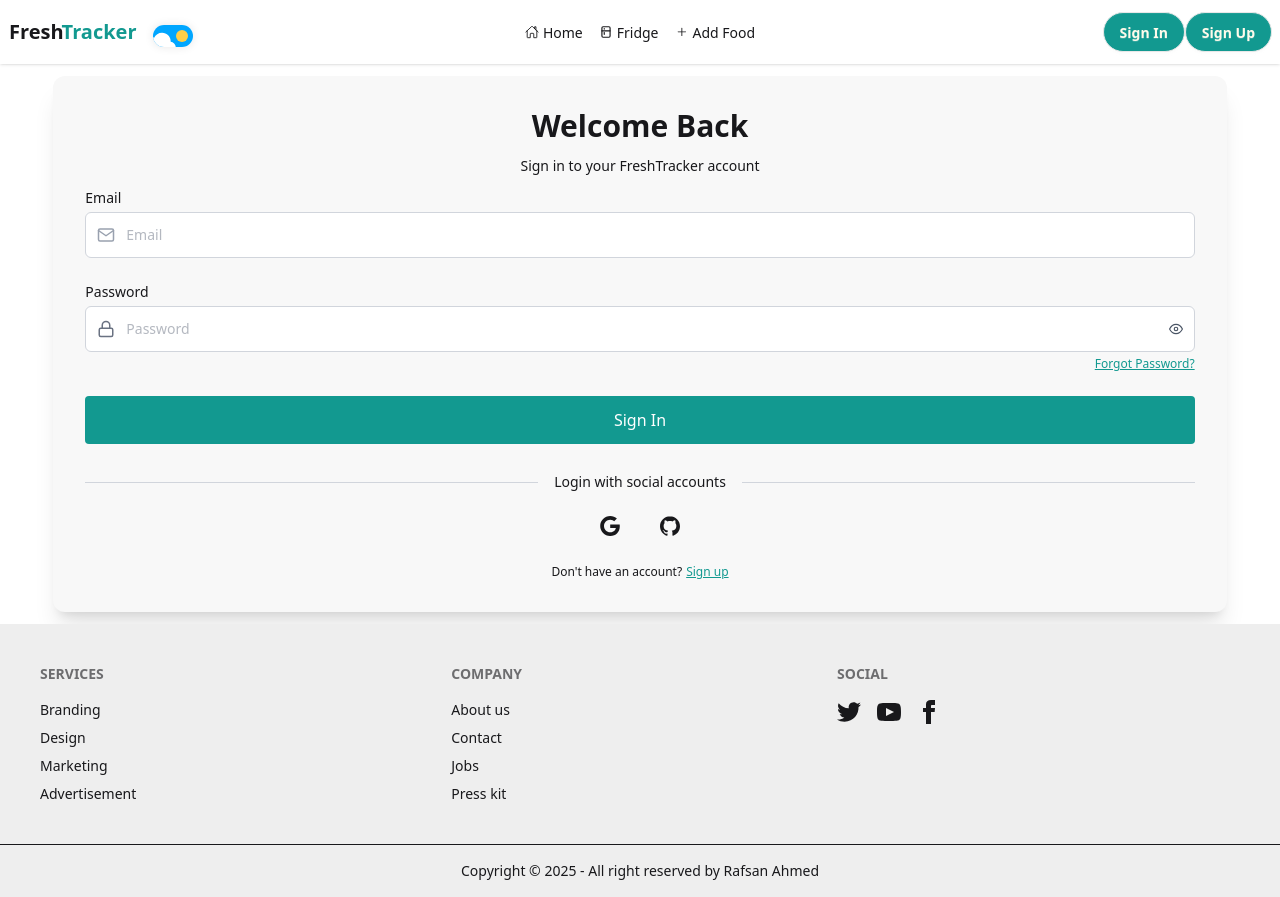
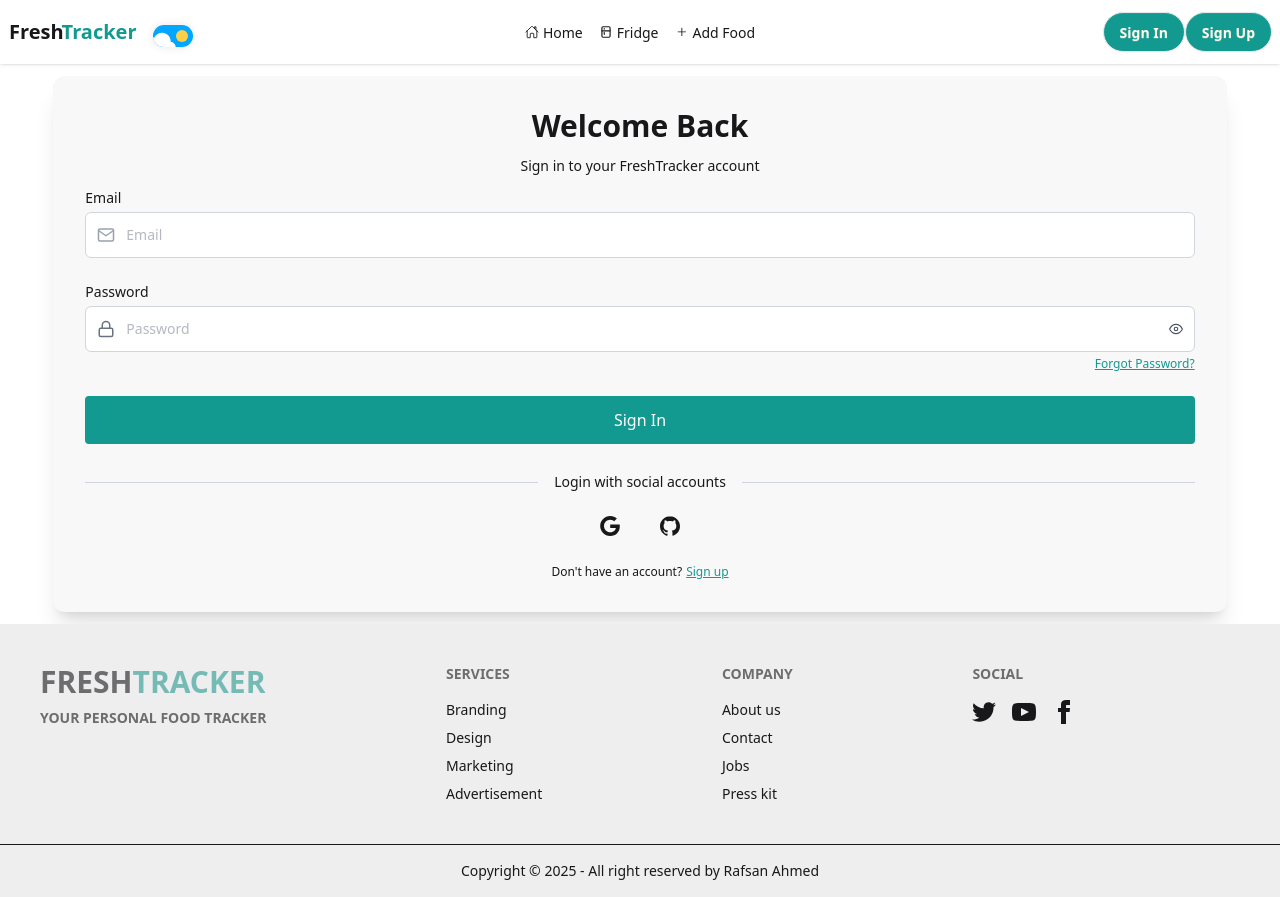
Before and after one commit to Siiwowowow/Food-Tracker, a React (Vite) app: page /sign-in in a window 1280 px wide. Built offline with nearby package versions, Linux system fonts and the light colour scheme; no server answers.

Commit message:
update title

```diff
--- a/src/Components/Footer/Footer.jsx
+++ b/src/Components/Footer/Footer.jsx
@@ -1,9 +1,14 @@
 import React from 'react';
+import { Link } from 'react-router';
 
 const Footer = () => {
     return (
         <div>
             <footer className="footer sm:footer-horizontal bg-base-300 text-base-content p-10">
+                <Link to="/" className="footer-title text-2xl font-bold">
+                <h1 className="text-3xl font-bold">Fresh<span className='text-[#279991]'>Tracker</span></h1>
+                <p className="text-sm">Your personal food tracker</p>
+                </Link>
                 <nav>
                     <h6 className="footer-title">Services</h6>
                     <a className="link link-hover">Branding</a>
```
